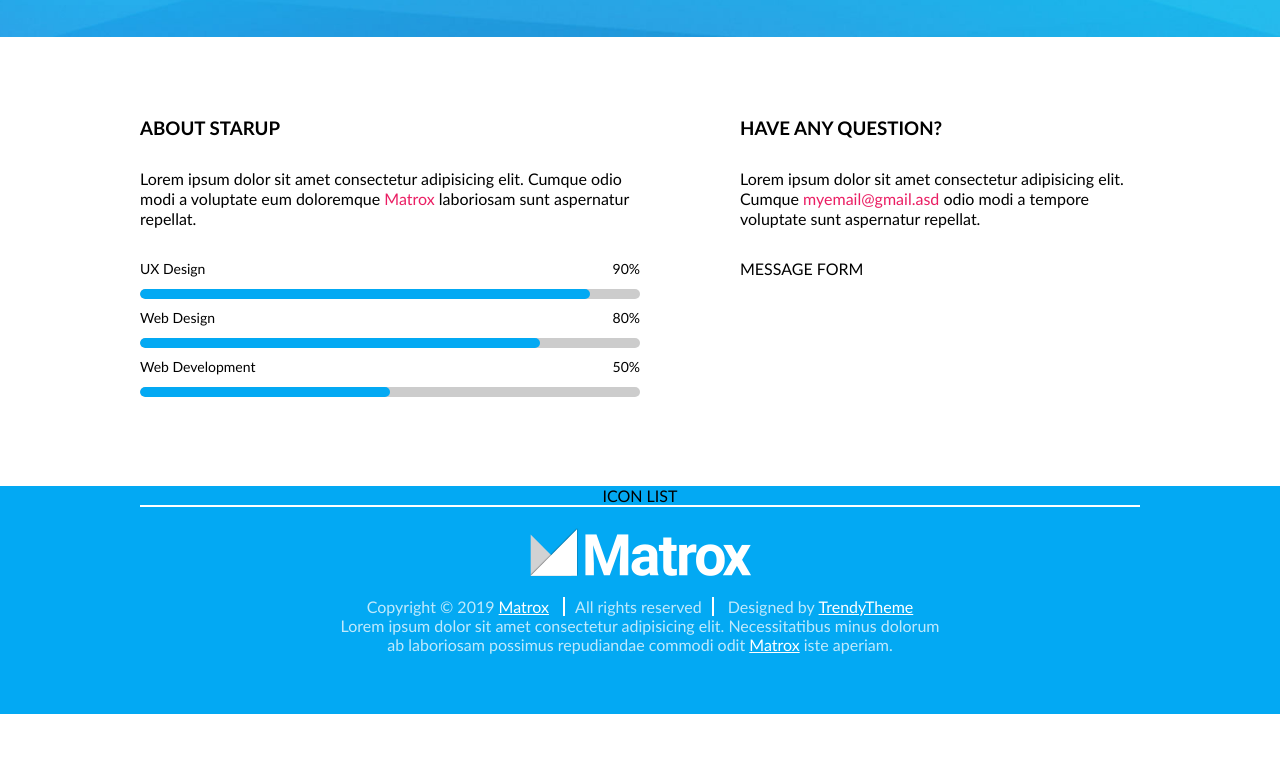
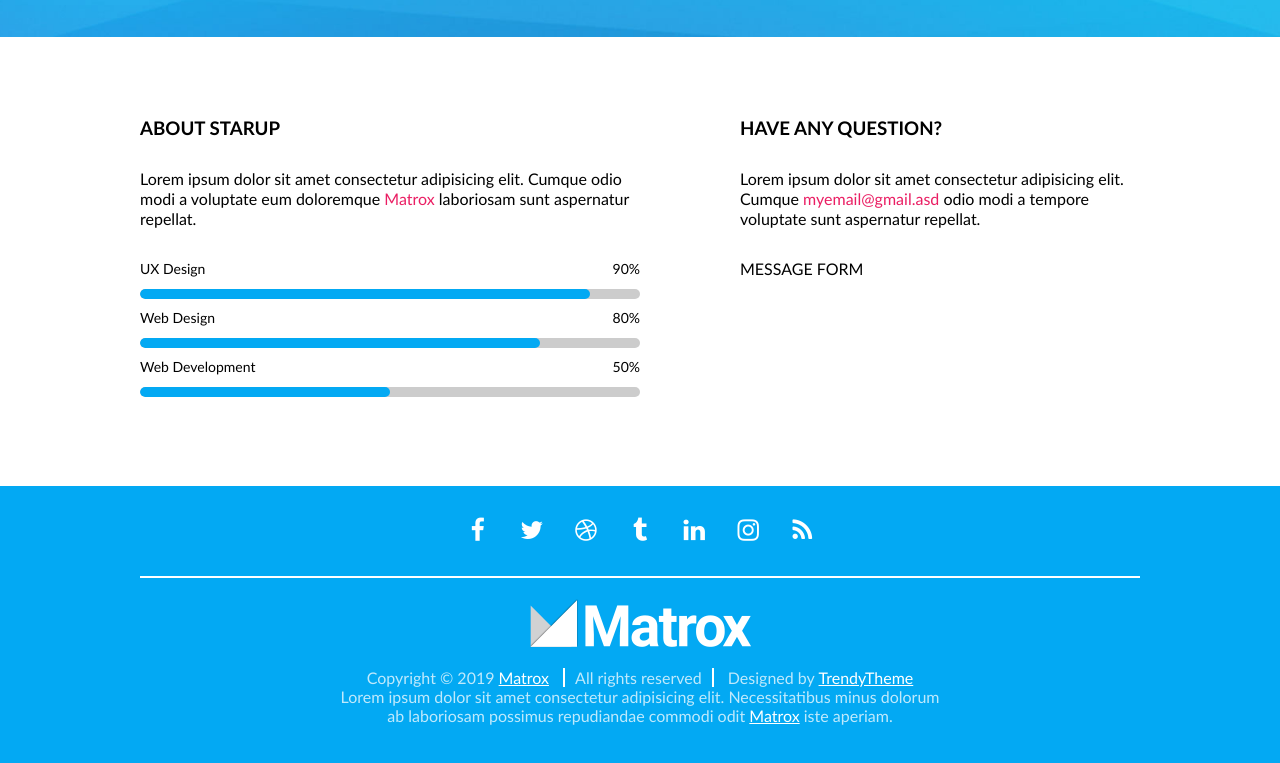
Before and after one commit to front-end-by-rimantas/12-grupe-coming-soon, a plain HTML site: page index.html in a window 1280 px wide. Shown: the part 824-1587 px from the top of the page. Before the commit the page ends 1538 px from the top, so only its background shows below. Drawn offline with Linux system fonts and the light colour scheme.

Commit message:
Social links #10

```diff
--- a/css/main.css
+++ b/css/main.css
@@ -146,9 +146,19 @@ footer {
         footer > .row > .socials {
             display: inline-block;
             width: 100%;
+            padding: 20px;
             margin-bottom: 20px;
             border-bottom: 2px solid #fff;
         }
+            footer > .row > .socials > a {
+                display: inline-block;
+                width: 40px;
+                margin: 5px;
+                line-height: 40px;
+                font-size: 25px;
+                color: #fff;
+                text-decoration: none;
+            }
         footer > .row > .footer-content {
             display: inline-block;
             width: 600px;
--- a/index.html
+++ b/index.html
@@ -101,7 +101,13 @@
     <footer class="container bg-blue">
         <div class="row">
             <div class="socials">
-                ICON LIST
+                <a href="#" class="fa fa-facebook"></a>
+                <a href="#" class="fa fa-twitter"></a>
+                <a href="#" class="fa fa-dribbble"></a>
+                <a href="#" class="fa fa-tumblr"></a>
+                <a href="#" class="fa fa-linkedin"></a>
+                <a href="#" class="fa fa-instagram"></a>
+                <a href="#" class="fa fa-rss"></a>
             </div>
             <div class="footer-content">
                 <img src="./img/logo-white.png" alt="Coming soon logo white">
```
